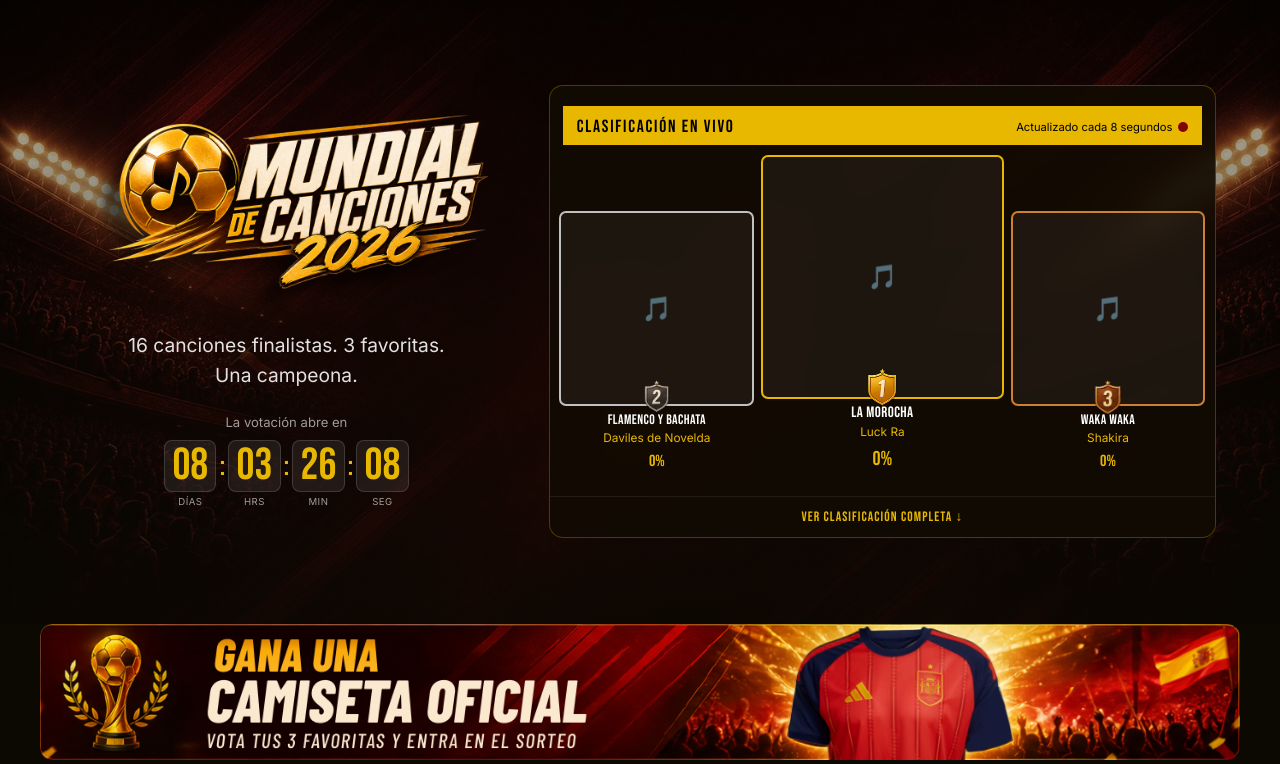
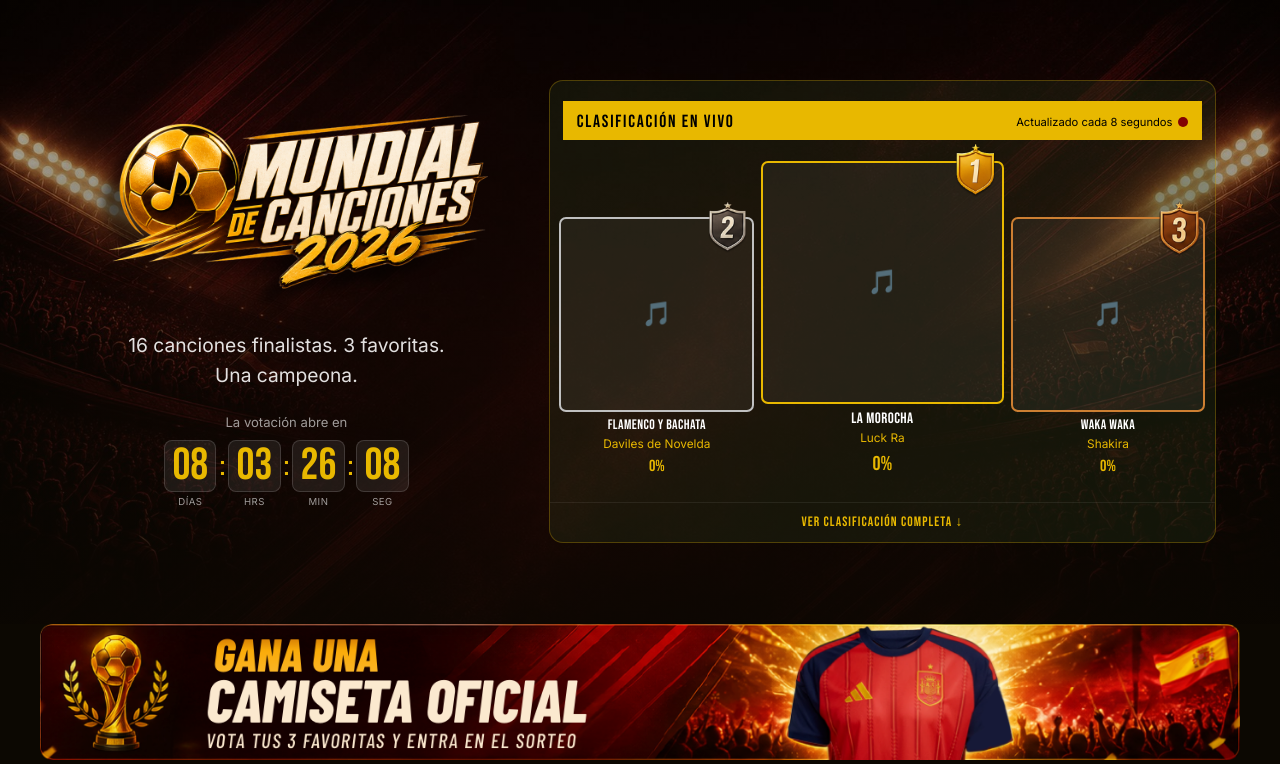
Before and after one commit to luis6674/mundial-canciones, a PHP site: page / in a window 1280 px wide. Shown: the part 67-831 px from the top of the page. Run offline with PHP 8.4, Linux system fonts and the light colour scheme; data comes from the database, SQL or seed files in the repository; data that the repository does not hold is empty.

Commit message:
Adjust badge and mini-podium and enter to vote button on the homepage

```diff
--- a/css/style.css
+++ b/css/style.css
@@ -81,6 +81,7 @@ h1, h2, h3 { font-family: 'Bebas Neue', 'Impact', sans-serif; line-height: 1.05;
 .btn:active { transform: translateY(0); }
 .btn-primary  { background: linear-gradient(135deg, var(--gold) 0%, var(--gold-dk) 100%); color: #0a0a0a; }
 .btn-green    { background: var(--green); color: #fff; }
+.btn-home {background: #3b582a; color: #fbe7cb; font-size: 1.3rem; padding-bottom: 0.4rem; }
 .btn-spotify  { background: var(--spotify); color: #0a0a0a; }
 .btn-secondary { background: rgba(255,255,255,0.08); color: var(--text); border: 1px solid var(--border); }
 .btn-danger   { background: var(--red); color: #fff; }
@@ -240,10 +241,9 @@ h1, h2, h3 { font-family: 'Bebas Neue', 'Impact', sans-serif; line-height: 1.05;
 
 /* ---------- Mini Podium Widget ---------- */
 .mini-podium-widget {
-  background: rgba(18,12,3,0.90);
+  background: rgba(59,88,42,0.20);
   border: 1px solid rgba(232,184,0,0.28);
   border-radius: 14px; overflow: hidden;
-  backdrop-filter: blur(10px);
 }
 .mpw-status-bar {
   display: flex; align-items: center; gap: 0.5rem;
@@ -272,7 +272,7 @@ h1, h2, h3 { font-family: 'Bebas Neue', 'Impact', sans-serif; line-height: 1.05;
 .mpw-updated .dot { width: 10px; height: 10px; background: #820103; border-radius: 50%; display: inline-block; }
 .mpw-items {
   display: grid; grid-template-columns: 1fr 1.25fr 1fr;
-  gap: 0.4rem; padding: 0.6rem 0.6rem 1rem;
+  gap: 0.4rem; padding: 1.3rem 0.6rem 1rem;
   align-items: end;
 }
 .mpw-item { text-align: center; }
@@ -280,10 +280,9 @@ h1, h2, h3 { font-family: 'Bebas Neue', 'Impact', sans-serif; line-height: 1.05;
   position: relative; width: 100%; aspect-ratio: 1; margin-bottom: 0.35rem;
 }
 .mpw-badge {
-  position: absolute; bottom: -10px; left: 50%; transform: translateX(-50%);
-  height: 36px; width: auto; z-index: 2; drop-shadow(0 2px 4px rgba(0,0,0,0.6));
+  position: absolute; top: -16px; right: 2%; height: 56px; width: auto; z-index: 2; drop-shadow(0 2px 4px rgba(0,0,0,0.6));
 }
-.mpw-p1 .mpw-badge { height: 44px; bottom: -12px; }
+.mpw-p1 .mpw-badge { height: 60px; top: -19px; }
 .mpw-cover {
   width: 100%; height: 100%; border-radius: 7px; object-fit: cover;
   border: 2px solid rgba(255,255,255,0.12); display: block;
--- a/index.php
+++ b/index.php
@@ -50,9 +50,8 @@ $close_month_name = $months_es[(int)date('n', VOTING_CLOSE)];
           <?php if ($logged_in): ?>
             <a href="vote.php" class="btn btn-primary btn-lg">&#127932; Votar ahora</a>
           <?php else: ?>
-          <a href="vote.php" class="btn btn-spotify">
-          <svg width="18" height="18" viewBox="0 0 24 24" fill="currentColor" aria-hidden="true"><path d="M12 0C5.373 0 0 5.373 0 12s5.373 12 12 12 12-5.373 12-12S18.627 0 12 0zm5.516 17.311c-.217.356-.666.468-1.022.252-2.797-1.709-6.319-2.095-10.465-1.148-.4.091-.8-.158-.891-.558-.092-.4.158-.8.558-.891 4.538-1.037 8.43-.591 11.568 1.323.357.217.469.666.252 1.022zm1.471-3.27c-.272.44-.851.578-1.291.306-3.201-1.967-8.082-2.537-11.87-1.389-.492.148-1.013-.133-1.162-.625-.148-.492.133-1.013.625-1.162 4.327-1.314 9.703-.677 13.386 1.579.44.272.578.851.306 1.291zm.128-3.403c-3.841-2.28-10.178-2.49-13.845-1.377-.589.18-1.211-.153-1.391-.742-.18-.59.153-1.211.742-1.391 4.21-1.279 11.204-1.031 15.626 1.593.53.315.706 1.001.39 1.531-.314.53-1 .706-1.53.39l.008-.004z"/></svg>
-          Entrar con Spotify
+          <a href="vote.php" class="btn btn-home">
+              ENTRA Y VOTA
           </a>
           <?php endif; ?>
           <p class="hero-cta-note">Votación cierra el <?= $close_day_num ?> de <?= $close_month_name ?></p>
```
